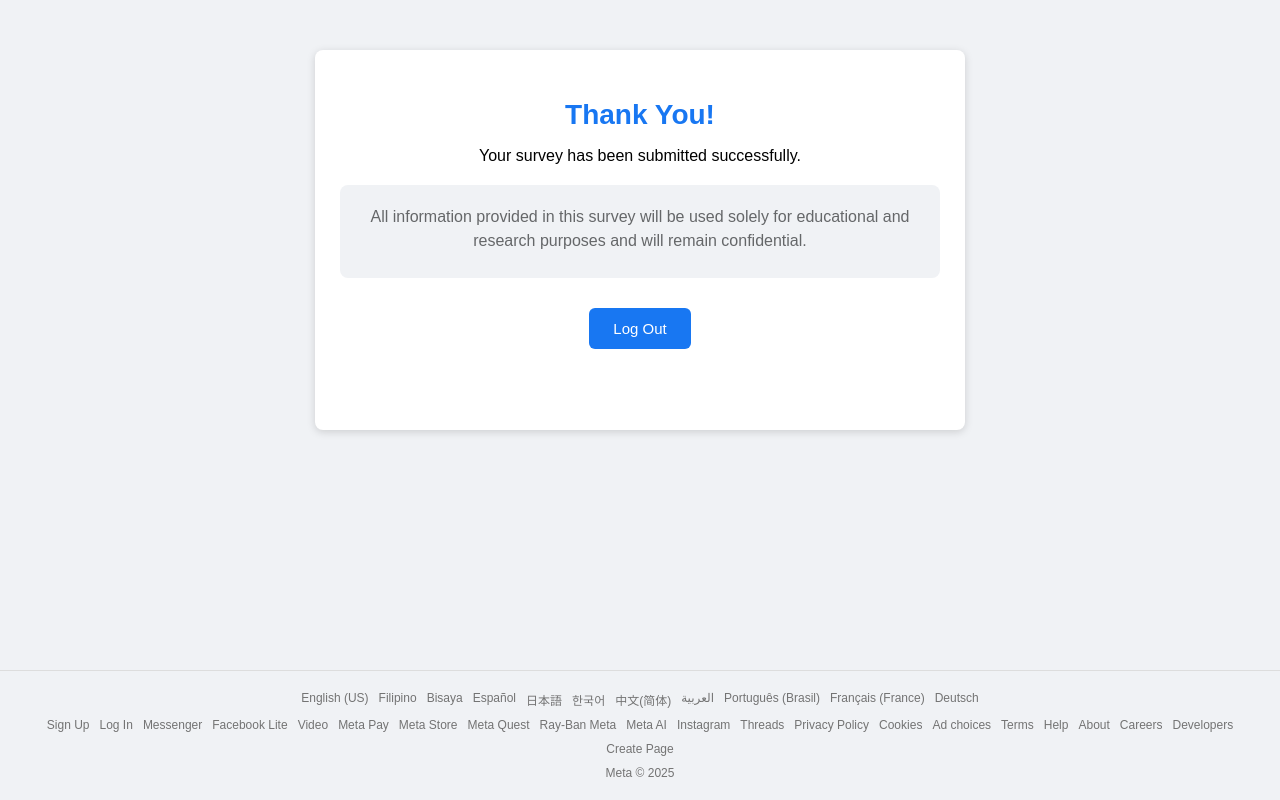
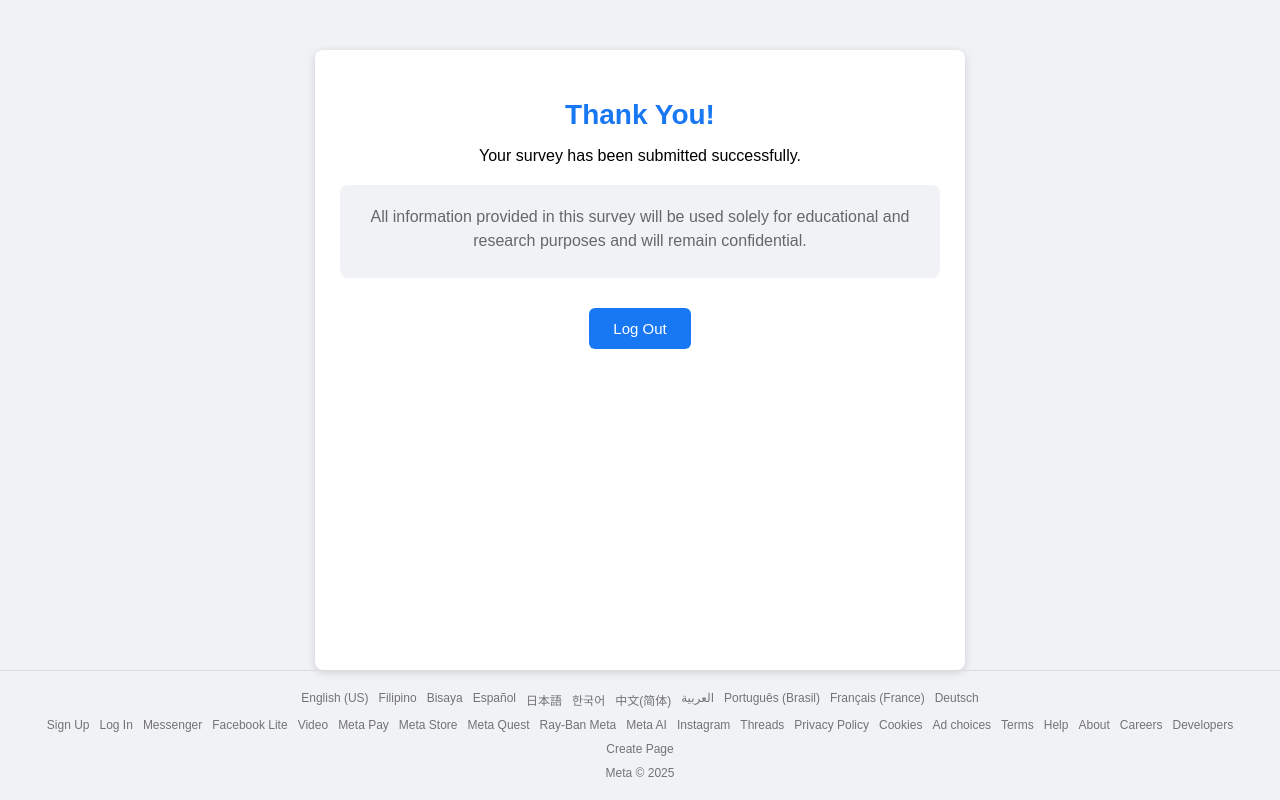
Before and after one commit to ybargs/my-facebook-clone, a website: page public/dashboard.html in a window 1280 px wide. Drawn offline with Linux system fonts and the light colour scheme.

Commit message:
Updated dashboard content styling

```diff
--- a/public/dashboard.css
+++ b/public/dashboard.css
@@ -22,7 +22,7 @@ body {
   border-radius: 8px;
   box-shadow: 0 2px 8px rgba(0,0,0,0.15);
 
-  max-height: 40vh;        /* prevents box from stretching too much */
+  max-height: none:        /* prevents box from stretching too much */
   text-align: center;
 }
 
```
